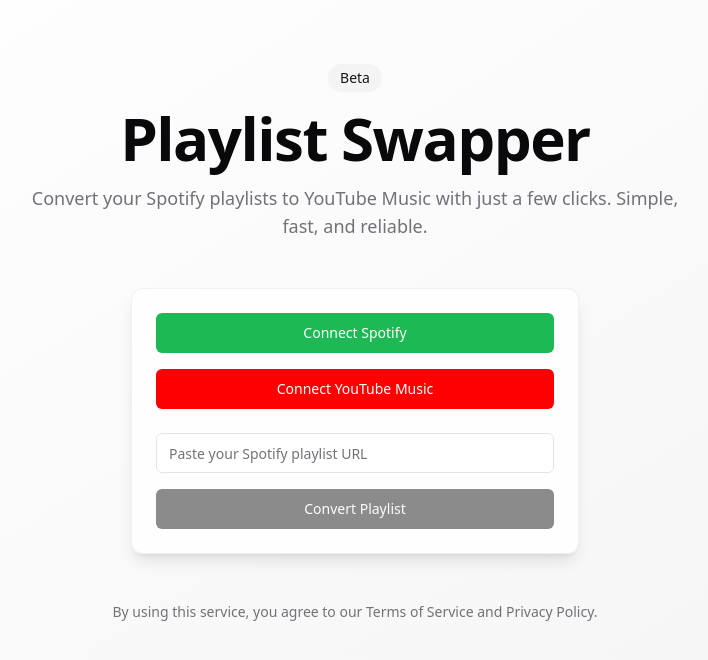
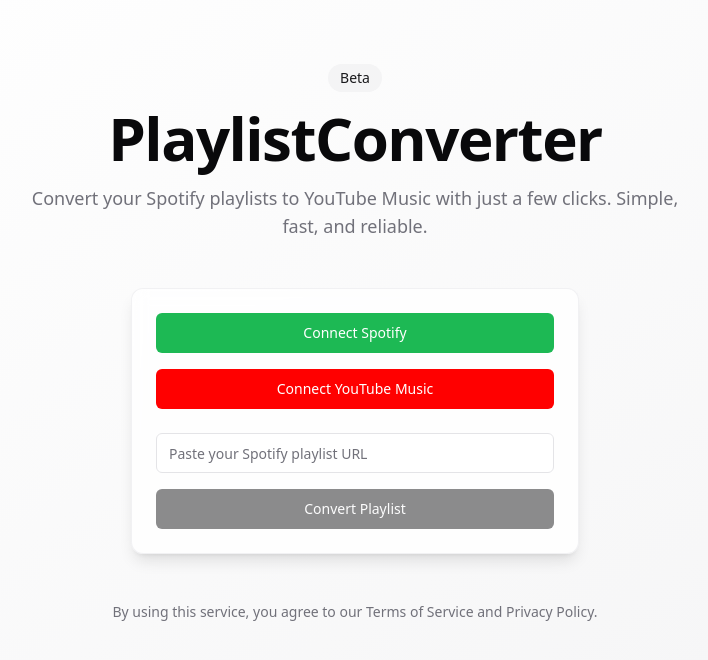
Before and after one commit to oleksiikomar/playlist-swapper, a React (Vite) app: page / in a window 1280 px wide. Shown: the top 660 px of the page, without its empty margins (285-993 px from the left). Built offline with nearby package versions, Linux system fonts and the light colour scheme.

Commit message:
Rename project
Renamed the project to PlaylistConverter.

```diff
--- a/src/pages/Index.tsx
+++ b/src/pages/Index.tsx
@@ -46,7 +46,7 @@ const Index = () => {
             Beta
           </span>
           <h1 className="text-4xl md:text-6xl font-bold mb-4 tracking-tight">
-            Playlist Swapper
+            PlaylistConverter
           </h1>
           <p className="text-lg text-muted-foreground max-w-2xl mx-auto">
             Convert your Spotify playlists to YouTube Music with just a few clicks.
```
